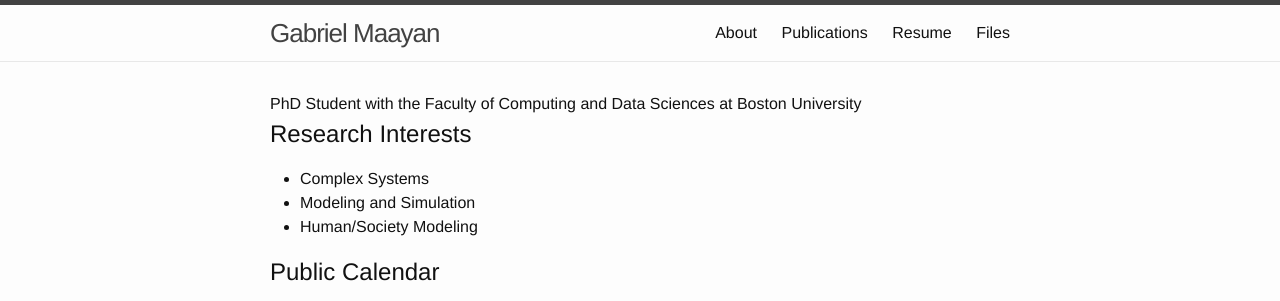
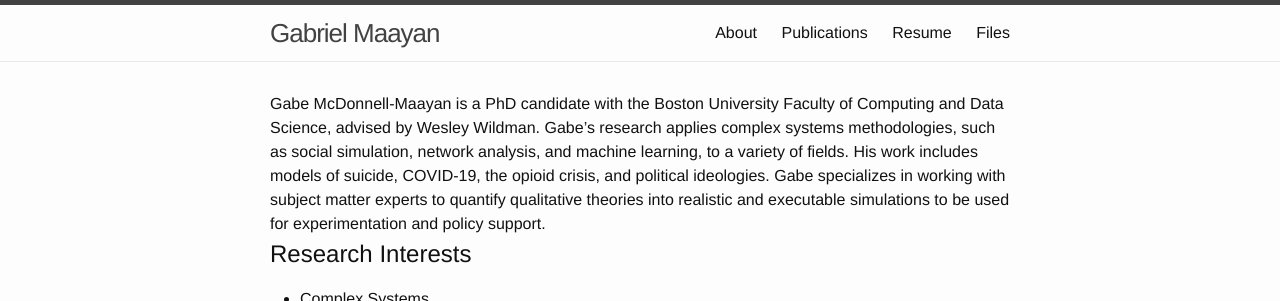
Before and after one commit to gabemgem/gabemgem.github.io, a Jekyll site: the page built from docs/index.html, in a window 1280 px wide, cut to the strip 0-301 px from the top of the page. Built offline with Jekyll 4.4.1, drawn with Linux system fonts in a browser that asks for light colours.

Commit message:
Update index.html

```diff
--- a/docs/index.html
+++ b/docs/index.html
@@ -4,7 +4,7 @@ layout: default
 
 <div class="home">
 
-  PhD Student with the Faculty of Computing and Data Sciences at Boston University
+  Gabe McDonnell-Maayan is a PhD candidate with the Boston University Faculty of Computing and Data Science, advised by Wesley Wildman. Gabe’s research applies complex systems methodologies, such as social simulation, network analysis, and machine learning, to a variety of fields. His work includes models of suicide, COVID-19, the opioid crisis, and political ideologies. Gabe specializes in working with subject matter experts to quantify qualitative theories into realistic and executable simulations to be used for experimentation and policy support.
 
   <h2>Research Interests</h2>
   <ul>
```
